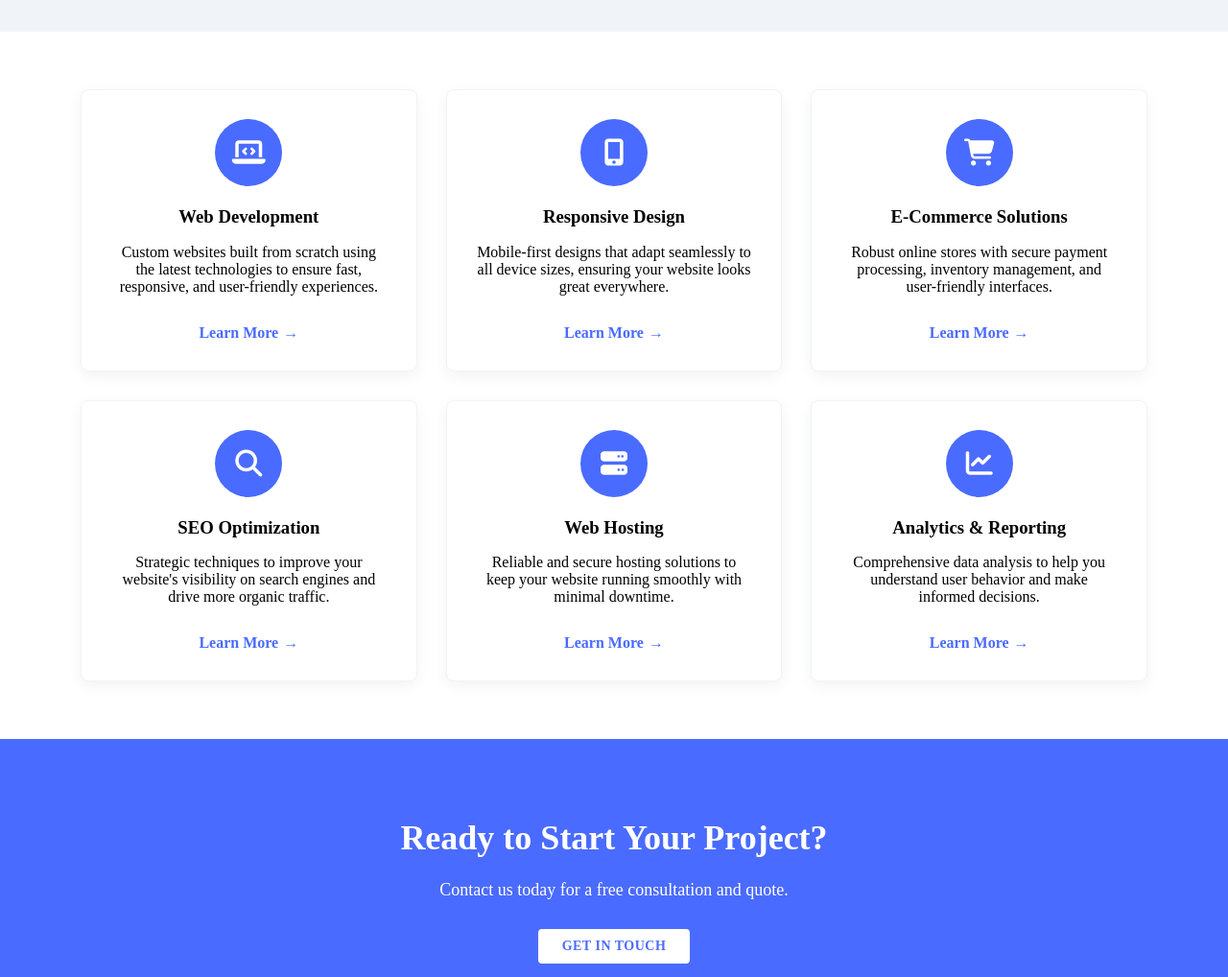
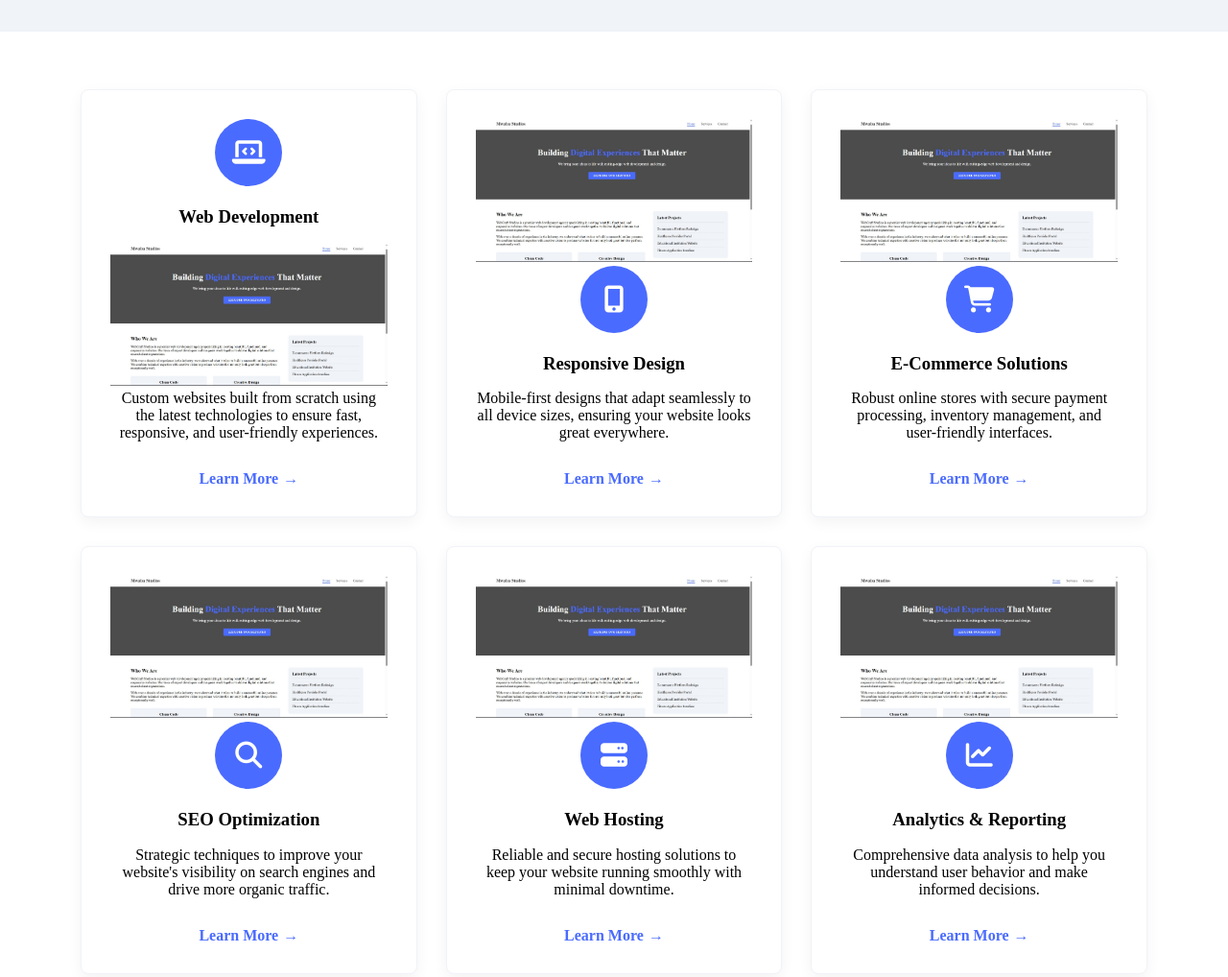
Before and after one commit to apollosmwaba/lab3-multipage, a plain HTML site: page service.html in a window 1280 px wide. Shown: the part 240-1258 px from the top of the page at 96% size. Drawn offline with Linux system fonts and the light colour scheme.

Commit message:
Added the images

```diff
--- a/service.html
+++ b/service.html
@@ -41,11 +41,15 @@
                         <i class="fas fa-laptop-code"></i>
                     </div>
                     <h3>Web Development</h3>
+                    <img src="images/index 1.jpg" alt="">
+
                     <p>Custom websites built from scratch using the latest technologies to ensure fast, responsive, and user-friendly experiences.</p>
                     <a href="#" class="service-link">Learn More</a>
                 </div>
 
                 <div class="service-card">
+                    <img src="images/index 1.jpg" alt="">
+
                     <div class="service-icon">
                         <i class="fas fa-mobile-alt"></i>
                     </div>
@@ -55,6 +59,8 @@
                 </div>
 
                 <div class="service-card">
+                    <img src="images/index 1.jpg" alt="">
+
                     <div class="service-icon">
                         <i class="fas fa-shopping-cart"></i>
                     </div>
@@ -64,6 +70,8 @@
                 </div>
 
                 <div class="service-card">
+                    <img src="images/index 1.jpg" alt="">
+
                     <div class="service-icon">
                         <i class="fas fa-search"></i>
                     </div>
@@ -73,6 +81,7 @@
                 </div>
 
                 <div class="service-card">
+                    <img src="images/index 1.jpg" alt="">
                     <div class="service-icon">
                         <i class="fas fa-server"></i>
                     </div>
@@ -82,6 +91,8 @@
                 </div>
 
                 <div class="service-card">
+                    <img src="images/index 1.jpg" alt="">
+
                     <div class="service-icon">
                         <i class="fas fa-chart-line"></i>
                     </div>
@@ -95,6 +106,8 @@
 
     <section class="cta">
         <div class="container">
+            <img src="images/index 1.jpg" alt="">
+
             <h2>Ready to Start Your Project?</h2>
             <p>Contact us today for a free consultation and quote.</p>
             <a href="contact.html" class="btn">Get in Touch</a>
```
